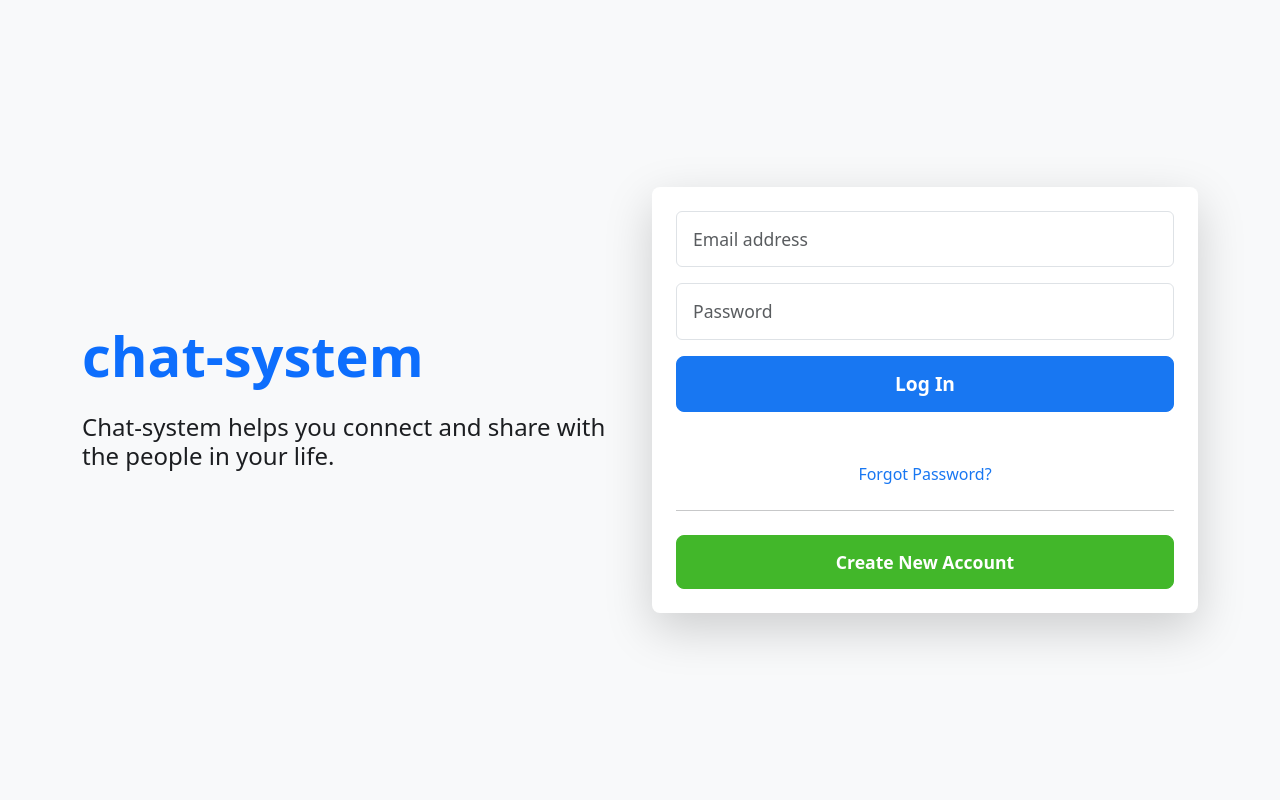
After one commit to Alphonse243/chat_system, a PHP site: page /chat-system/chat-app/src/login.php in a window 1280 px wide. The commit adds this page. Run offline with PHP 8.4, Linux system fonts and the light colour scheme; some libraries are stand-ins or nearby versions.

Commit message:
Implement Google Sign-In functionality and session management; update project structure and styles for login page

```diff
--- /dev/null
+++ b/chat-app/src/config/google-config.php
@@ -0,0 +1,6 @@
+<?php
+return [
+    'client_id' => 'YOUR_CLIENT_ID',
+    'client_secret' => 'YOUR_CLIENT_SECRET',
+    'redirect_uri' => 'http://localhost/chat-system/chat-app/src/controllers/GoogleAuthController.php',
+];
--- /dev/null
+++ b/chat-app/src/css/login.css
@@ -0,0 +1,67 @@
+body {
+    background-color: #f0f2f5;
+}
+
+.facebook-title {
+    font-size: 3.5rem;
+    font-weight: bold;
+    color: #1877f2;
+}
+
+.subtitle {
+    font-size: 1.5rem;
+    line-height: 1.2;
+    color: #1c1e21;
+}
+
+.card {
+    border-radius: 8px;
+    background-color: white;
+}
+
+.form-control {
+    border-radius: 6px;
+    font-size: 1.1rem;
+    padding: 14px 16px;
+}
+
+.btn-primary {
+    background-color: #1877f2;
+    border-color: #1877f2;
+    font-size: 1.2rem;
+    font-weight: bold;
+    padding: 0.8rem;
+}
+
+.btn-success {
+    background-color: #42b72a;
+    border-color: #42b72a;
+    font-size: 1.1rem;
+    font-weight: bold;
+    padding: 0.8rem;
+}
+
+a {
+    color: #1877f2;
+}
+
+hr {
+    margin: 1.5rem 0;
+}
+
+/* Google Sign-In Button Styles */
+.google-btn {
+    width: 100% !important;
+    display: flex !important;
+    justify-content: center !important;
+    margin-top: 10px !important;
+}
+
+.g_id_signin > div {
+    width: 100% !important;
+    border-radius: 6px !important;
+}
+
+.g_id_signin iframe {
+    scale: 1.2;
+}
--- /dev/null
+++ b/chat-app/src/login.php
@@ -0,0 +1,96 @@
+<?php
+session_start();
+require_once __DIR__ . '/controllers/NavigationController.php';
+$navController = new NavigationController();
+$translator = $navController->getTranslator();
+
+if (isset($_SESSION['user_id'])) {
+    header('Location: index.php');
+    exit;
+}
+?>
+<!DOCTYPE html>
+<html lang="en">
+<head>
+    <meta charset="UTF-8">
+    <meta name="viewport" content="width=device-width, initial-scale=1.0">
+    <title>Login - Chat Application</title>
+    <link href="https://cdn.jsdelivr.net/npm/bootstrap@5.3.2/dist/css/bootstrap.min.css" rel="stylesheet">
+    <link rel="stylesheet" href="css/login.css">
+    <script src="https://accounts.google.com/gsi/client" async defer></script>
+</head>
+<body class="bg-light">
+    <div class="container">
+        <div class="row align-items-center min-vh-100">
+            <div class="col-md-6 d-none d-md-block">
+                <h1 class="text-primary mb-4 facebook-title">chat-system</h1>
+                <h2 class="subtitle">Chat-system helps you connect and share with the people in your life.</h2>
+            </div>
+            <div class="col-md-6 col-sm-12">
+                <div class="card shadow-lg border-0">
+                    <div class="card-body p-4">
+                        <form action="controllers/AuthController.php" method="POST">
+                            <div class="mb-3">
+                                <input type="email" class="form-control form-control-lg" name="email" placeholder="Email address" required>
+                            </div>
+                            <div class="mb-3">
+                                <input type="password" class="form-control form-control-lg" name="password" placeholder="Password" required>
+                            </div>
+                            <div class="d-grid">
+                                <button type="submit" class="btn btn-primary btn-lg">Log In</button>
+                            </div>
+                            <!-- Google Sign-In Button -->
+                            <div class="d-grid gap-2 mt-3">
+                                <div id="g_id_onload"
+                                     data-client_id="YOUR_GOOGLE_CLIENT_ID"
+                                     data-callback="handleCredentialResponse">
+                                </div>
+                                <div class="g_id_signin google-btn"
+                                     data-type="standard"
+                                     data-theme="outline"
+                                     data-size="large"
+                                     data-width="100%">
+                                </div>
+                            </div>
+                            <div class="text-center mt-3">
+                                <a href="#" class="text-decoration-none">Forgot Password?</a>
+                            </div>
+                            <hr>
+                            <div class="d-grid">
+                                <button type="button" class="btn btn-success btn-lg" data-bs-toggle="modal" data-bs-target="#registerModal">
+                                    Create New Account
+                                </button>
+                            </div>
+                        </form>
+                    </div>
+                </div>
+            </div>
+        </div>
+    </div>
+
+    <script src="https://cdn.jsdelivr.net/npm/bootstrap@5.3.2/dist/js/bootstrap.bundle.min.js"></script>
+    <script>
+        function handleCredentialResponse(response) {
+            const formData = new FormData();
+            formData.append('credential', response.credential);
+
+            fetch('/chat-system/chat-app/src/controllers/GoogleAuthController.php', {
+                method: 'POST',
+                body: formData
+            })
+            .then(response => response.json())
+            .then(data => {
+                if (data.success) {
+                    window.location.href = data.redirect;
+                } else {
+                    alert('Erreur de connexion: ' + data.message);
+                }
+            })
+            .catch(error => {
+                console.error('Erreur:', error);
+                alert('Une erreur est survenue lors de la connexion');
+            });
+        }
+    </script>
+</body>
+</html>
```
Also changed, not shown: chat-app/src/controllers/GoogleAuthController.php (added, +53 -0 lines), chat-app/src/index.php (+7 -0 lines), composer.json (+4 -7 lines), 1 other file.
